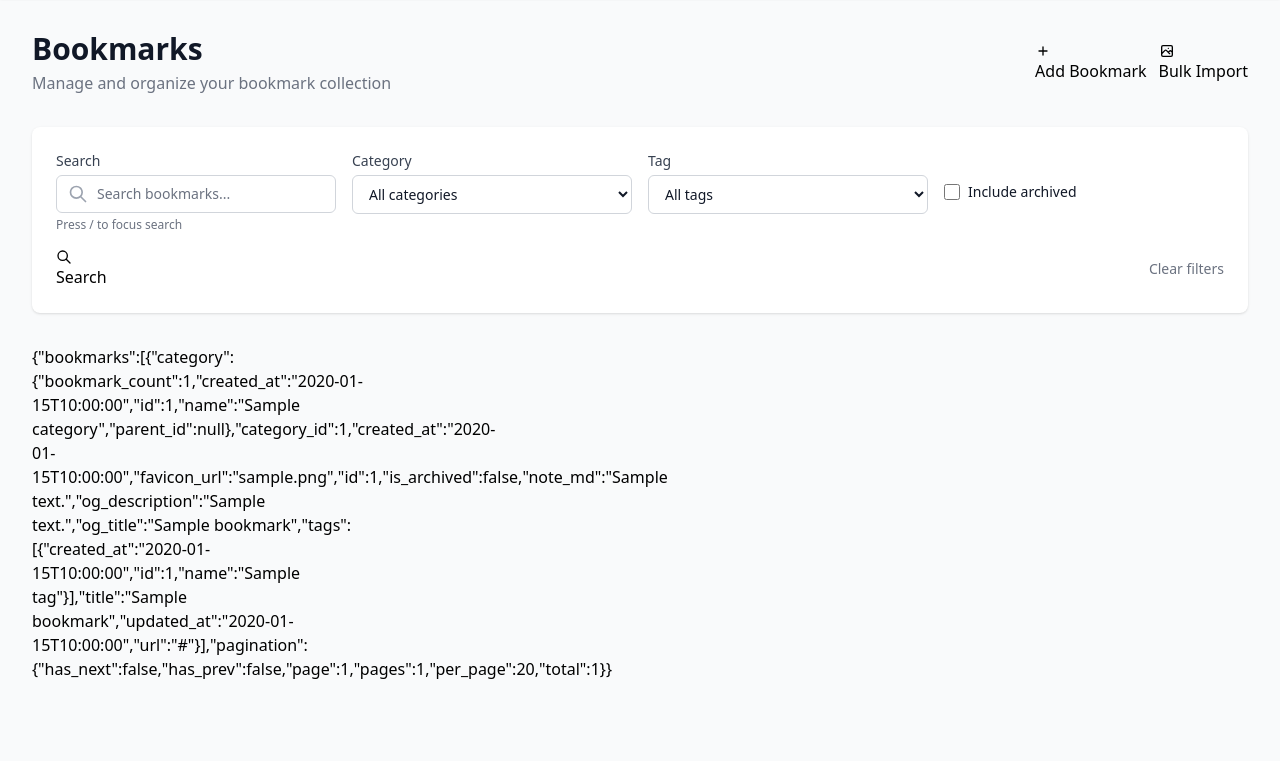
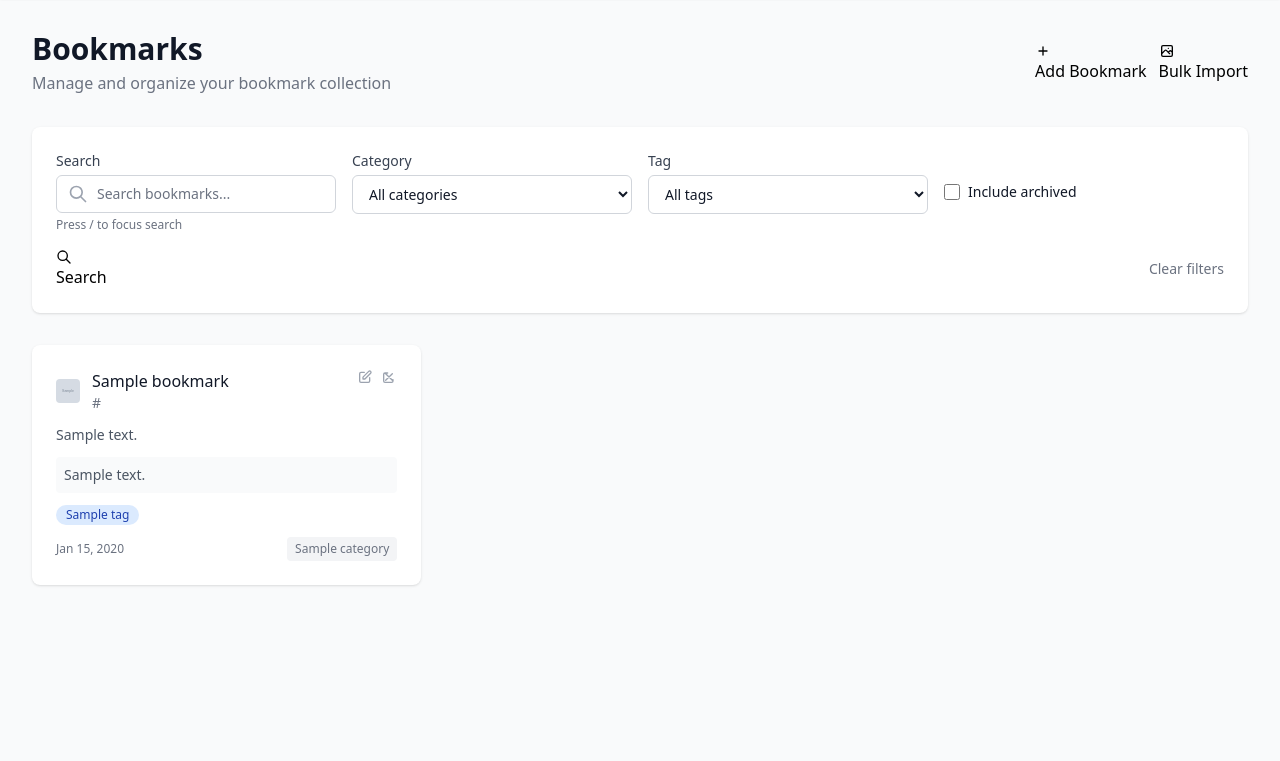
Before and after one commit to seanrokah/Bookmarks-APP, a Flask app: page /bookmarks in a window 1280 px wide. Shown: the part 66-827 px from the top of the page. Run offline with Flask 3, Linux system fonts and the light colour scheme; the visitor is signed in with stand-in values (Sample User, id 1); tables that the repository leaves empty hold one stand-in row (values such as "Sample post"); grey boxes marked "Sample" are stand-in pictures; some libraries are stand-ins or nearby versions.

```diff
--- a/app/main.py
+++ b/app/main.py
@@ -695,10 +695,10 @@ def web_delete_tag(tag_id):
 
 @main_bp.route('/web-api/bookmarks', methods=['GET'])
 def web_get_bookmarks():
-    """Get bookmarks with filtering, search, and pagination (session-based auth)."""
+    """Get bookmarks HTML fragment for HTMX (session-based auth)."""
     user = get_current_user()
     if not user:
-        return jsonify({'error': 'Authentication required'}), 401
+        return '<div class="text-center py-8 text-red-600">Authentication required</div>', 401
 
     # Query parameters
     query = request.args.get('query', '').strip()
@@ -750,22 +750,13 @@ def web_get_bookmarks():
             error_out=False
         )
 
-        bookmarks = [bookmark.to_dict() for bookmark in pagination.items]
-
-        return jsonify({
-            'bookmarks': bookmarks,
-            'pagination': {
-                'page': page,
-                'per_page': per_page,
-                'total': pagination.total,
-                'pages': pagination.pages,
-                'has_next': pagination.has_next,
-                'has_prev': pagination.has_prev
-            }
-        })
+        # Render HTML template for HTMX
+        return render_template('components/bookmarks_grid.html',
+                             bookmarks=pagination.items,
+                             pagination=pagination)
 
     except Exception as e:
-        return jsonify({'error': 'Failed to retrieve bookmarks'}), 500
+        return '<div class="text-center py-8 text-red-600">Failed to load bookmarks</div>', 500
 
 
 @main_bp.route('/web-api/auth/change-password', methods=['POST'])
--- a/app/templates/base.html
+++ b/app/templates/base.html
@@ -38,6 +38,13 @@
 
     <!-- HTMX -->
     <script src="https://unpkg.com/htmx.org@1.9.6"></script>
+    <script>
+        // Configure HTMX to include credentials (cookies) in all requests
+        document.addEventListener('DOMContentLoaded', function() {
+            htmx.config.includeCredentials = true;
+            htmx.config.withCredentials = true;
+        });
+    </script>
 
     <!-- Sortable.js for drag & drop -->
     <script src="https://cdn.jsdelivr.net/npm/sortablejs@latest/Sortable.min.js"></script>
--- a/app/templates/bookmarks.html
+++ b/app/templates/bookmarks.html
@@ -129,6 +129,7 @@
          hx-trigger="load"
          hx-vals='{"query": "{{ current_query }}", "category_id": "{{ current_category_id or '' }}", "tag": "{{ current_tag }}", "include_archived": "{{ include_archived|string|lower }}"}'
          hx-target="#bookmarks-grid"
+         hx-headers='{"X-Requested-With": "XMLHttpRequest"}'
          class="min-h-96">
 
         <!-- Loading State -->
@@ -163,104 +164,30 @@ document.getElementById('filter-form').addEventListener('change', function() {
 
 // Handle HTMX responses
 document.addEventListener('htmx:responseError', function(evt) {
-    console.error('Error loading bookmarks:', evt.detail.xhr.responseText);
+    console.error('Error loading bookmarks:', evt.detail.xhr.status, evt.detail.xhr.responseText);
+    const errorMessage = evt.detail.xhr.status === 401 ? 'Session expired. Please refresh the page.' : 'Error loading bookmarks. Please try refreshing the page.';
     document.getElementById('bookmarks-grid').innerHTML = `
         <div class="col-span-full text-center py-12">
             <svg class="mx-auto h-12 w-12 text-gray-400" fill="none" stroke="currentColor" viewBox="0 0 24 24">
                 <path stroke-linecap="round" stroke-linejoin="round" stroke-width="1" d="M12 9v2m0 4h.01m-6.938 4h13.856c1.54 0 2.502-1.667 1.732-2.5L13.732 4c-.77-.833-1.964-.833-2.732 0L4.082 16.5c-.77.833.192 2.5 1.732 2.5z"></path>
             </svg>
             <h3 class="mt-2 text-sm font-medium text-gray-900 dark:text-white">Error loading bookmarks</h3>
-            <p class="mt-1 text-sm text-gray-500 dark:text-gray-400">Please try refreshing the page.</p>
+            <p class="mt-1 text-sm text-gray-500 dark:text-gray-400">${errorMessage}</p>
+            <button onclick="location.reload()" class="mt-4 btn btn-primary">Refresh Page</button>
         </div>
     `;
 });
 
-document.addEventListener('htmx:afterRequest', function(evt) {
-    if (evt.detail.xhr.status === 200) {
-        const response = JSON.parse(evt.detail.xhr.responseText);
-        if (response.bookmarks) {
-            renderBookmarks(response.bookmarks, response.pagination);
-        }
-    }
+// Add debugging for HTMX requests
+document.addEventListener('htmx:beforeRequest', function(evt) {
+    console.log('HTMX request starting:', evt.detail.requestConfig.path);
 });
 
-function renderBookmarks(bookmarks, pagination) {
-    const container = document.getElementById('bookmarks-grid');
+document.addEventListener('htmx:afterRequest', function(evt) {
+    console.log('HTMX request completed:', evt.detail.xhr.status, evt.detail.requestConfig.path);
+});
 
-    if (bookmarks.length === 0) {
-        container.innerHTML = `
-            <div class="col-span-full text-center py-12">
-                <svg class="mx-auto h-12 w-12 text-gray-400" fill="none" stroke="currentColor" viewBox="0 0 24 24">
-                    <path stroke-linecap="round" stroke-linejoin="round" stroke-width="1" d="M5 5a2 2 0 012-2h10a2 2 0 012 2v16l-7-3.5L5 21V5z"></path>
-                </svg>
-                <h3 class="mt-2 text-sm font-medium text-gray-900 dark:text-white">No bookmarks found</h3>
-                <p class="mt-1 text-sm text-gray-500 dark:text-gray-400">Try adjusting your search criteria or add some bookmarks.</p>
-                <div class="mt-6">
-                    <a href="{{ url_for('main.add_bookmark') }}" class="btn btn-primary">
-                        Add your first bookmark
-                    </a>
-                </div>
-            </div>
-        `;
-        return;
-    }
-
-    container.innerHTML = bookmarks.map(bookmark => `
-        <div class="bookmark-card bg-white dark:bg-gray-800 rounded-lg shadow hover:shadow-lg transition-shadow duration-300 p-6 animate-fade-in">
-            <div class="flex items-start justify-between mb-4">
-                <div class="flex items-center space-x-3 flex-1 min-w-0">
-                    ${bookmark.favicon_url ?
-                        `<img src="${bookmark.favicon_url}" alt="Favicon" class="w-6 h-6 rounded flex-shrink-0" onerror="this.style.display='none'">` :
-                        `<div class="w-6 h-6 bg-blue-500 rounded flex-shrink-0"></div>`
-                    }
-                    <div class="min-w-0 flex-1">
-                        <h3 class="text-lg font-medium text-gray-900 dark:text-white truncate">
-                            <a href="${bookmark.url}" target="_blank" rel="noopener noreferrer" class="hover:text-blue-600 dark:hover:text-blue-400">
-                                ${bookmark.title || bookmark.url}
-                            </a>
-                        </h3>
-                        <p class="text-sm text-gray-500 dark:text-gray-400 truncate">
-                            ${new URL(bookmark.url).hostname}
-                        </p>
-                    </div>
-                </div>
-                <div class="flex space-x-2 flex-shrink-0">
-                    <button onclick="editBookmark(${bookmark.id})" class="text-gray-400 hover:text-blue-600 dark:hover:text-blue-400">
-                        <svg class="w-4 h-4" fill="none" stroke="currentColor" viewBox="0 0 24 24">
-                            <path stroke-linecap="round" stroke-linejoin="round" stroke-width="2" d="M11 5H6a2 2 0 00-2 2v11a2 2 0 002 2h11a2 2 0 002-2v-5m-1.414-9.414a2 2 0 112.828 2.828L11.828 15H9v-2.828l8.586-8.586z"></path>
-                        </svg>
-                    </button>
-                    <a href="/api/v1/r/${bookmark.id}" class="text-gray-400 hover:text-green-600 dark:hover:text-green-400">
-                        <svg class="w-4 h-4" fill="none" stroke="currentColor" viewBox="0 0 24 24">
-                            <path stroke-linecap="round" stroke-linejoin="round" stroke-width="2" d="M10 6H6a2 2 0 00-2 2v10a2 2 0 002 2h10a2 2 0 002-2v-2M7 7l10 10M17 7l-10 10"></path>
-                        </svg>
-                    </a>
-                </div>
-            </div>
-
-            ${bookmark.og_description ? `
-                <p class="text-sm text-gray-600 dark:text-gray-300 mb-3 line-clamp-2">
-                    ${bookmark.og_description}
-                </p>
-            ` : ''}
-
-            ${bookmark.tags && bookmark.tags.length > 0 ? `
-                <div class="flex flex-wrap gap-2 mb-3">
-                    ${bookmark.tags.map(tag => `
-                        <span class="inline-flex items-center px-2.5 py-0.5 rounded-full text-xs font-medium bg-blue-100 text-blue-800 dark:bg-blue-900 dark:text-blue-200">
-                            ${tag.name}
-                        </span>
-                    `).join('')}
-                </div>
-            ` : ''}
-
-            <div class="flex justify-between items-center text-xs text-gray-500 dark:text-gray-400">
-                <span>${new Date(bookmark.created_at).toLocaleDateString()}</span>
-                ${bookmark.category ? `<span class="px-2 py-1 bg-gray-100 dark:bg-gray-700 rounded">${bookmark.category.name}</span>` : ''}
-            </div>
-        </div>
-    `).join('');
-}
+// HTMX handles HTML injection automatically, no need for custom JSON parsing
 
 async function editBookmark(id) {
     try {
--- /dev/null
+++ b/app/templates/components/bookmarks_grid.html
@@ -0,0 +1,129 @@
+{% if bookmarks %}
+    {% for bookmark in bookmarks %}
+        <div class="bookmark-card bg-white dark:bg-gray-800 rounded-lg shadow hover:shadow-lg transition-shadow">
+            <div class="p-6">
+                <div class="flex items-start justify-between mb-3">
+                    <div class="flex items-center space-x-3 flex-1 min-w-0">
+                        {% if bookmark.favicon_url %}
+                            <img src="{{ bookmark.favicon_url }}" alt="" class="w-6 h-6 rounded flex-shrink-0">
+                        {% else %}
+                            <div class="w-6 h-6 bg-blue-100 dark:bg-blue-900 rounded flex-shrink-0 flex items-center justify-center">
+                                <svg class="w-4 h-4 text-blue-600 dark:text-blue-400" fill="currentColor" viewBox="0 0 20 20">
+                                    <path d="M12.586 4.586a2 2 0 112.828 2.828l-3 3a2 2 0 01-2.828 0 1 1 0 00-1.414 1.414 4 4 0 005.656 0l3-3a4 4 0 00-5.656-5.656l-1.5 1.5a1 1 0 101.414 1.414l1.5-1.5z"></path>
+                                    <path d="M7.414 15.414a2 2 0 01-2.828-2.828l3-3a2 2 0 012.828 0 1 1 0 001.414-1.414 4 4 0 00-5.656 0l-3 3a4 4 0 105.656 5.656l1.5-1.5a1 1 0 10-1.414-1.414l-1.5 1.5z"></path>
+                                </svg>
+                            </div>
+                        {% endif %}
+                        <div class="flex-1 min-w-0">
+                            <h3 class="font-medium text-gray-900 dark:text-white truncate">
+                                <a href="{{ bookmark.url }}" target="_blank" class="hover:text-blue-600 dark:hover:text-blue-400">
+                                    {{ bookmark.title or bookmark.url }}
+                                </a>
+                            </h3>
+                            <p class="text-sm text-gray-500 dark:text-gray-400 truncate">
+                                {{ bookmark.url }}
+                            </p>
+                        </div>
+                    </div>
+                    <div class="flex space-x-2 flex-shrink-0">
+                        <button onclick="editBookmark({{ bookmark.id }})" class="text-gray-400 hover:text-blue-600 dark:hover:text-blue-400">
+                            <svg class="w-4 h-4" fill="none" stroke="currentColor" viewBox="0 0 24 24">
+                                <path stroke-linecap="round" stroke-linejoin="round" stroke-width="2" d="M11 5H6a2 2 0 00-2 2v11a2 2 0 002 2h11a2 2 0 002-2v-5m-1.414-9.414a2 2 0 112.828 2.828L11.828 15H9v-2.828l8.586-8.586z"></path>
+                            </svg>
+                        </button>
+                        <a href="/api/v1/r/{{ bookmark.id }}" class="text-gray-400 hover:text-green-600 dark:hover:text-green-400">
+                            <svg class="w-4 h-4" fill="none" stroke="currentColor" viewBox="0 0 24 24">
+                                <path stroke-linecap="round" stroke-linejoin="round" stroke-width="2" d="M10 6H6a2 2 0 00-2 2v10a2 2 0 002 2h10a2 2 0 002-2v-2M7 7l10 10M17 7l-10 10"></path>
+                            </svg>
+                        </a>
+                    </div>
+                </div>
+
+                {% if bookmark.og_description %}
+                    <p class="text-sm text-gray-600 dark:text-gray-300 mb-3 line-clamp-2">
+                        {{ bookmark.og_description }}
+                    </p>
+                {% endif %}
+
+                {% if bookmark.note_md %}
+                    <div class="text-sm text-gray-600 dark:text-gray-300 mb-3 bg-gray-50 dark:bg-gray-700 rounded p-2">
+                        {{ bookmark.note_md[:100] }}{% if bookmark.note_md|length > 100 %}...{% endif %}
+                    </div>
+                {% endif %}
+
+                {% if bookmark.tags %}
+                    <div class="flex flex-wrap gap-2 mb-3">
+                        {% for tag in bookmark.tags %}
+                            <span class="inline-flex items-center px-2.5 py-0.5 rounded-full text-xs font-medium bg-blue-100 text-blue-800 dark:bg-blue-900 dark:text-blue-200">
+                                {{ tag.name }}
+                            </span>
+                        {% endfor %}
+                    </div>
+                {% endif %}
+
+                <div class="flex justify-between items-center text-xs text-gray-500 dark:text-gray-400">
+                    <span>{{ bookmark.created_at.strftime('%b %d, %Y') if bookmark.created_at else '' }}</span>
+                    <div class="flex items-center space-x-2">
+                        {% if bookmark.is_archived %}
+                            <span class="px-2 py-1 bg-yellow-100 dark:bg-yellow-900 text-yellow-800 dark:text-yellow-200 rounded text-xs">Archived</span>
+                        {% endif %}
+                        {% if bookmark.category %}
+                            <span class="px-2 py-1 bg-gray-100 dark:bg-gray-700 rounded">{{ bookmark.category.name }}</span>
+                        {% endif %}
+                    </div>
+                </div>
+            </div>
+        </div>
+    {% endfor %}
+
+    <!-- Pagination -->
+    {% if pagination.pages > 1 %}
+        <div class="col-span-full flex justify-center mt-8">
+            <nav class="flex items-center space-x-2">
+                {% if pagination.has_prev %}
+                    <a href="?page={{ pagination.prev_num }}" class="px-3 py-2 bg-white dark:bg-gray-800 border border-gray-300 dark:border-gray-600 rounded-md text-sm text-gray-700 dark:text-gray-300 hover:bg-gray-50 dark:hover:bg-gray-700">
+                        Previous
+                    </a>
+                {% endif %}
+
+                {% for page_num in pagination.iter_pages() %}
+                    {% if page_num %}
+                        {% if page_num != pagination.page %}
+                            <a href="?page={{ page_num }}" class="px-3 py-2 bg-white dark:bg-gray-800 border border-gray-300 dark:border-gray-600 rounded-md text-sm text-gray-700 dark:text-gray-300 hover:bg-gray-50 dark:hover:bg-gray-700">
+                                {{ page_num }}
+                            </a>
+                        {% else %}
+                            <span class="px-3 py-2 bg-blue-600 text-white rounded-md text-sm">
+                                {{ page_num }}
+                            </span>
+                        {% endif %}
+                    {% else %}
+                        <span class="px-3 py-2 text-gray-500">…</span>
+                    {% endif %}
+                {% endfor %}
+
+                {% if pagination.has_next %}
+                    <a href="?page={{ pagination.next_num }}" class="px-3 py-2 bg-white dark:bg-gray-800 border border-gray-300 dark:border-gray-600 rounded-md text-sm text-gray-700 dark:text-gray-300 hover:bg-gray-50 dark:hover:bg-gray-700">
+                        Next
+                    </a>
+                {% endif %}
+            </nav>
+        </div>
+    {% endif %}
+{% else %}
+    <div class="col-span-full text-center py-12">
+        <svg class="mx-auto h-12 w-12 text-gray-400" fill="none" stroke="currentColor" viewBox="0 0 24 24">
+            <path stroke-linecap="round" stroke-linejoin="round" stroke-width="1" d="M5 8h14M5 8a2 2 0 110-4h14a2 2 0 110 4M5 8v10a2 2 0 002 2h10a2 2 0 002-2V8m-9 4h4"></path>
+        </svg>
+        <h3 class="mt-2 text-sm font-medium text-gray-900 dark:text-white">No bookmarks found</h3>
+        <p class="mt-1 text-sm text-gray-500 dark:text-gray-400">Get started by adding your first bookmark.</p>
+        <div class="mt-6">
+            <a href="{{ url_for('main.add_bookmark') }}" class="btn btn-primary">
+                <svg class="w-4 h-4 mr-2" fill="none" stroke="currentColor" viewBox="0 0 24 24">
+                    <path stroke-linecap="round" stroke-linejoin="round" stroke-width="2" d="M12 6v6m0 0v6m0-6h6m-6 0H6"></path>
+                </svg>
+                Add Your First Bookmark
+            </a>
+        </div>
+    </div>
+{% endif %}
```
